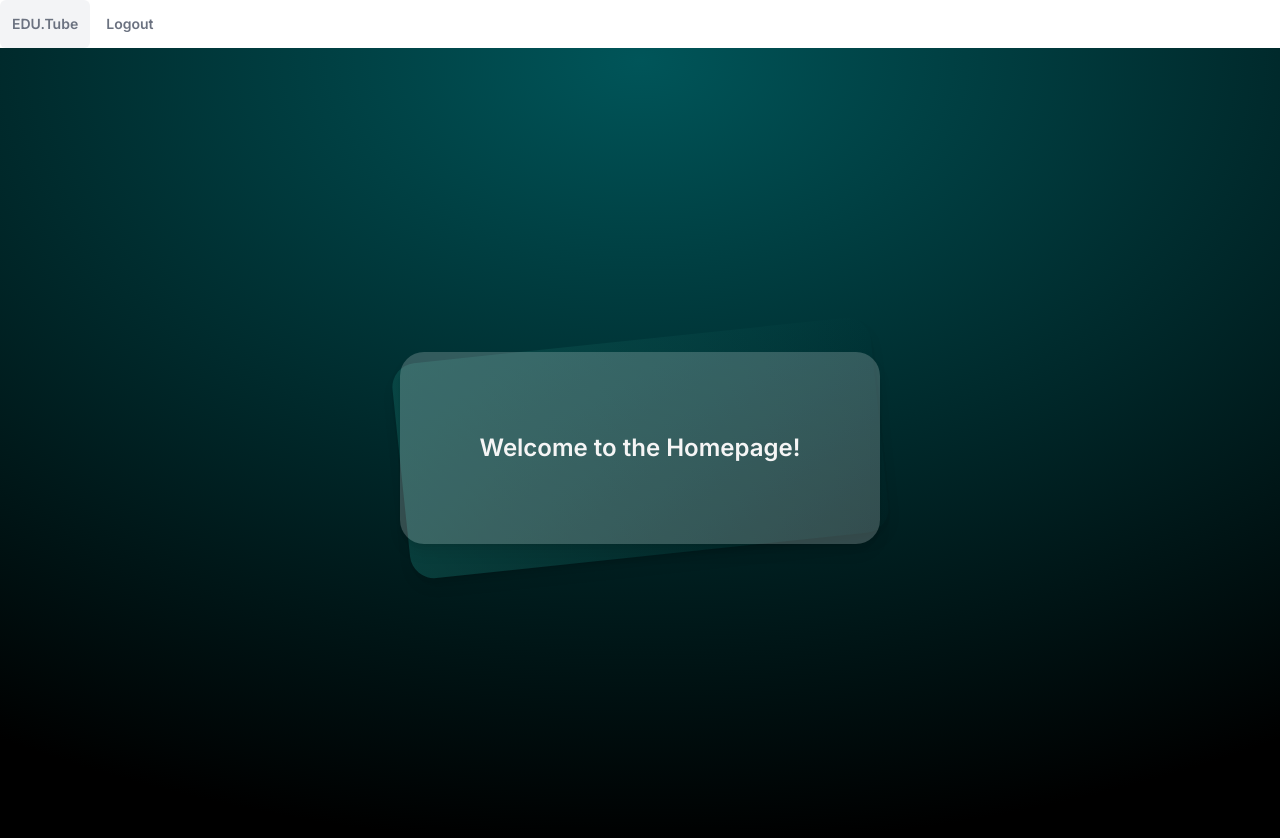
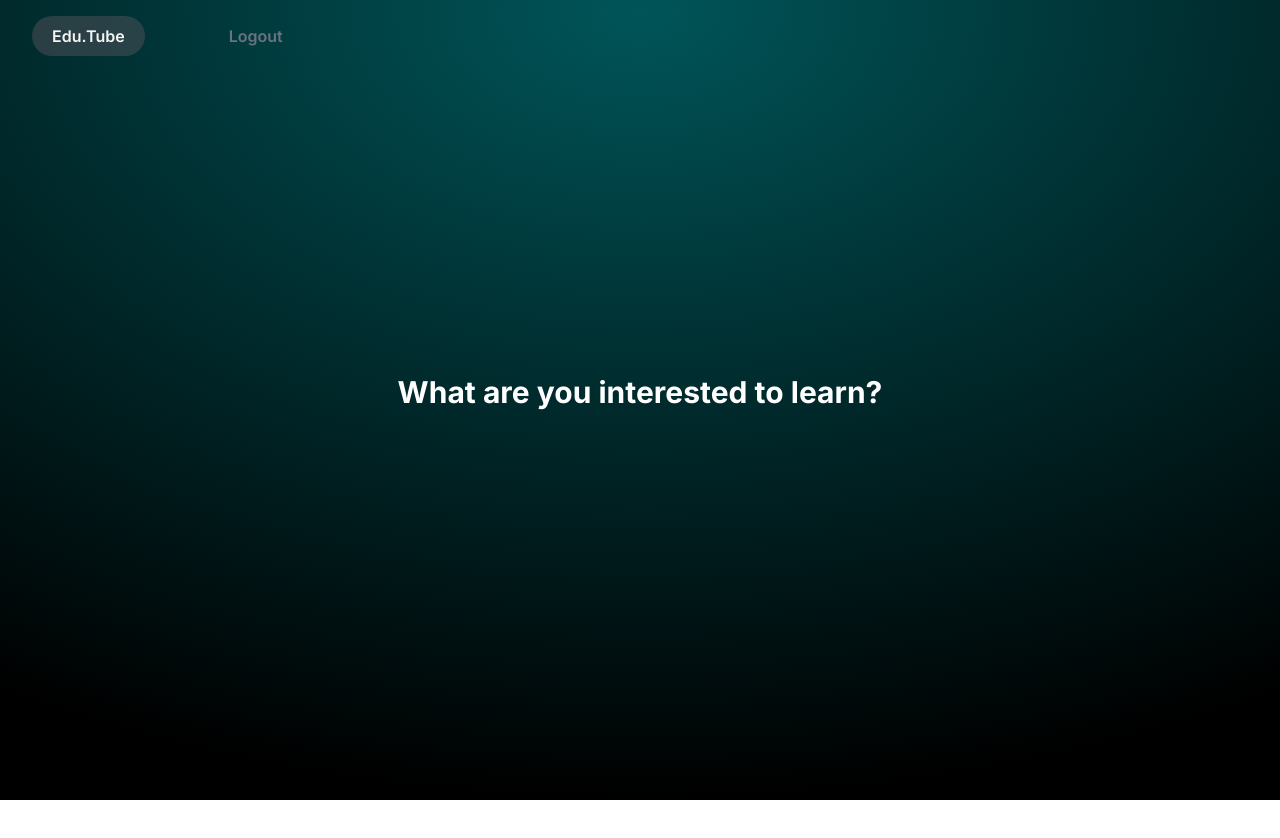
Before and after one commit to eXistC/EduTube, a Next.js app: page /home in a window 1280 px wide. Shown: the top 838 px of the page. After the commit the page ends 800 px from the top, so only its background shows below. Built offline with nearby package versions, Linux system fonts and the light colour scheme; what tailwindcss-font-inter would draw is missing.

Commit message:
main menu stylized 	modified:   app/components/topbar/HomeItem.tsx 	modified:   app/components/topbar/HomeTopbar.tsx 	modified:   app/home/page.tsx 	modified:   app/hooks/useRoutes.ts

```diff
--- a/app/components/topbar/HomeItem.tsx
+++ b/app/components/topbar/HomeItem.tsx
@@ -28,19 +28,22 @@ const HomeItem: React.FC<HomeItemProps> = ({
                 <Link
                     href={href}
                     className={clsx(`
-                        group
                         flex
-                        gap-x-3
-                        rounded-md
-                        p-3
-                        text-sm
-                        leading-6
+                        my-4
+                        mx-8
+                        rounded-3xl
+                        px-5
+                        py-2
+                        text-l
+                        text-center
                         font-semibold
+                        font-inter
+                        tracking-light
                         text-gray-500
                         hover:text-black
                         hover:bg-gray-100
                     `,
-                        active && 'bg-gray-100 text-black'
+                        active && 'bg-zinc-600/50 text-neutral-100'
                 )}
                 >
                     <span>
--- a/app/components/topbar/HomeTopbar.tsx
+++ b/app/components/topbar/HomeTopbar.tsx
@@ -19,10 +19,11 @@ const HomeTopbar = () => {
                 <ul
                     role="list"
                     className="
+                        fixed
                         flex
                         flex-row
                         items-center
-                        space-x-1
+                        space-x-
                     "
                 >
                     {route.map((item) =>  (
--- a/app/home/page.tsx
+++ b/app/home/page.tsx
@@ -8,12 +8,9 @@ const HomePage = () => {
 
   return(
     <div className="min-h-screen bg-radial-gradient py-6 flex flex-col justify-center sm:py-12">
-    <div className="relative py-3 sm:max-w-xl sm:mx-auto">
-      <div className="absolute inset-0 bg-gradient-to-r from-teal-800/50 to-light-blue-500 shadow-lg transform -skew-y-6 sm:skew-y-0 sm:-rotate-6 sm:rounded-3xl"></div>
-      <div className="relative px-4 py-10 bg-white/20 shadow-lg sm:rounded-3xl sm:p-20">
-        <h1 className="text-2xl font-semibold text-neutral-100 font-inter">Welcome to the Homepage!</h1>
-      </div>
-    </div>
+      <h1 className="text-3xl font-bold font-inter text-center text-white mb-4">What are you interested to learn?</h1>
+
+
   </div>
   );
 };
--- a/app/hooks/useRoutes.ts
+++ b/app/hooks/useRoutes.ts
@@ -6,7 +6,7 @@ const useRoutes = () => {
   const pathname = usePathname();
   const routes = useMemo(() => [
     {
-      label: 'EDU.Tube',
+      label: 'Edu.Tube',
       href: '/home',
       active: pathname === '/home',
     },
```
